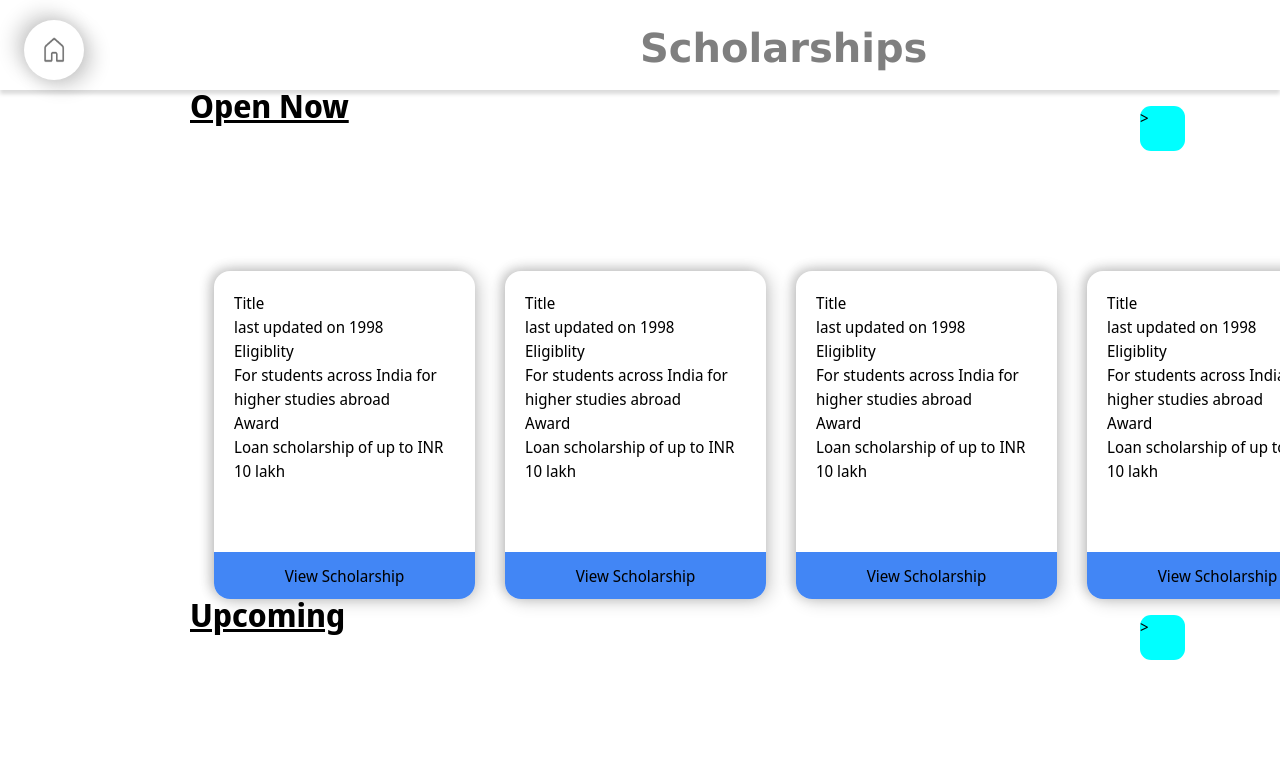
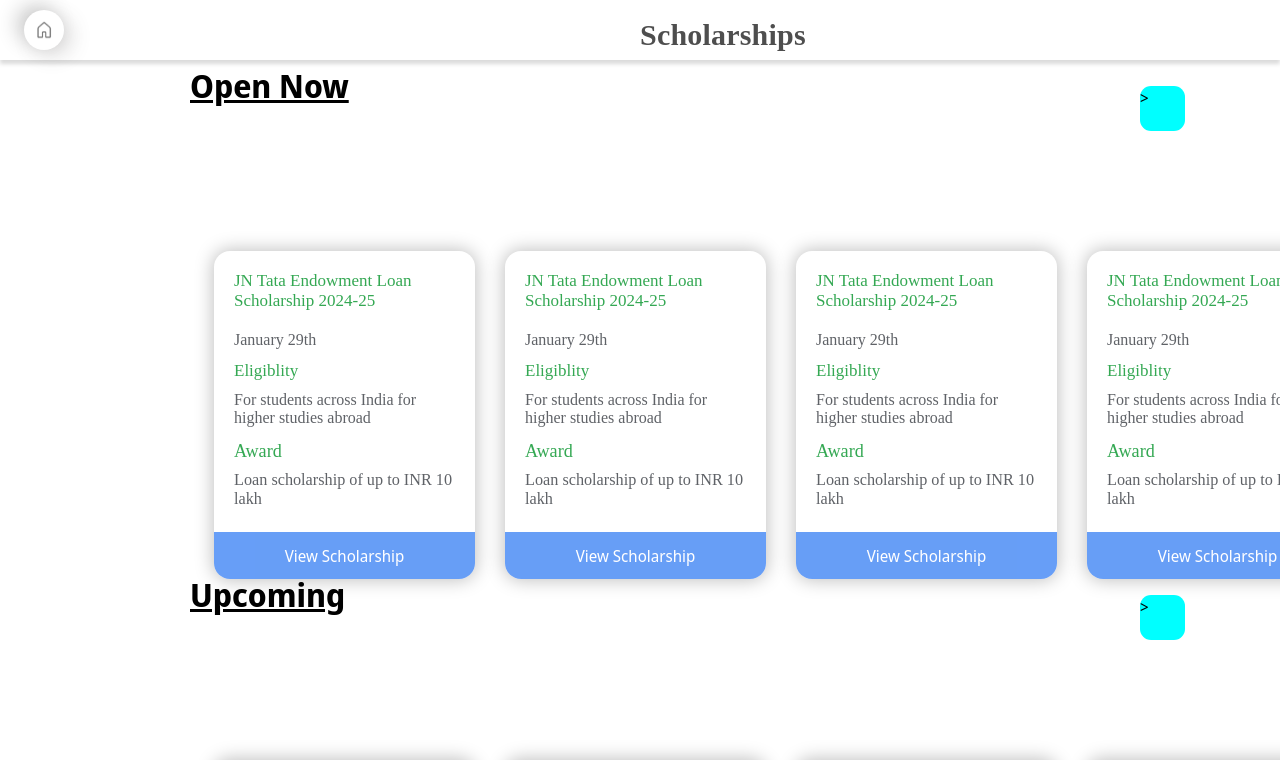
Before and after one commit to SahilShameerDev/scholarship_website_gdsc, a Next.js app: page /scholarships in a window 1280 px wide. Shown: the top 760 px of the page. Built offline with nearby package versions, Linux system fonts and the light colour scheme.

Commit message:
Card styling

```diff
--- a/components/ScholarshipPage/Card/Card.module.css
+++ b/components/ScholarshipPage/Card/Card.module.css
@@ -2,7 +2,7 @@
     width: 261px;
     height: 328px;
     background-color: white;
-    box-shadow: 4px 2px 18px 0 rgba(0, 0, 0, 0.2), -4px -2px 12px 0 rgba(0, 0, 0, 0.19);
+    box-shadow: 0px 0px 18.446px 1.299px rgba(0, 0, 0, 0.25);
     position: relative;
     top: 50px;
     left: 9rem;
@@ -12,6 +12,7 @@
     float: left;
     margin-left: 30px;
     margin-top: 30px;
+
 }
 
 .button{
@@ -22,6 +23,9 @@
     left: 0;
     background-color: #4286F5;
     border-radius: 0 0 16px 16px;
+    opacity: 80%;
+    color: #FFFFFF;
+    opacity: 80%;
 
 }
 
@@ -36,3 +40,66 @@
     padding: 20px;
     box-shadow: 4px 2px 18px 0 rgba(0, 0, 0, 0.2), -4px -2px 12px 0 rgba(0, 0, 0, 0.19);
 }
+
+.title{
+color: #34A853;
+font-family: "Arimo Hebrew Subset";
+font-size: 17px;
+font-style: normal;
+font-weight: 400;
+line-height: normal;
+height: 60px;
+}
+
+.date{
+width: 200.044px;
+height: 30px;
+flex-shrink: 0;
+font-family: "Arimo Hebrew Subset";
+color: #5F6267;
+font-size: 16px;
+font-style: normal;
+font-weight: 400;
+line-height: normal;
+}
+
+.eligiblityTitle{
+width: 226.673px;
+height: 30px;
+flex-shrink: 0;
+color: #34A853;
+font-family: "Arimo Hebrew Subset";
+font-size: 17px;
+font-style: normal;
+font-weight: 400;
+line-height: normal;
+}
+
+.eligiblity{
+color: #5F6267;
+height: 50px;
+font-family: "Arimo Hebrew Subset";
+font-size: 16px;
+font-style: normal;
+font-weight: 400;
+line-height: normal;
+}
+
+.awardTitle{
+color: #34A853;
+height: 30px;
+font-family: "Arimo Hebrew Subset";
+font-size: 18.186px;
+font-style: normal;
+font-weight: 400;
+line-height: normal;
+}
+
+.award{
+color: #5F6267;
+font-family: "Arimo Hebrew Subset";
+font-size: 16.237px;
+font-style: normal;
+font-weight: 400;
+line-height: normal;
+}
--- a/components/ScholarshipPage/Card/Card.tsx
+++ b/components/ScholarshipPage/Card/Card.tsx
@@ -16,8 +16,8 @@
   return (
     <div>
       <div className={styles.panel}>
-        <h1 className={styles.title}>Title</h1>
-        <p className={styles.date}>last updated on 1998</p>
+        <h1 className={styles.title}>JN Tata Endowment Loan Scholarship 2024-25</h1>
+        <p className={styles.date}>January 29th</p>
         <h2 className={styles.eligiblityTitle}>Eligiblity</h2>
         <p className={styles.eligiblity}>
           For students across India for higher studies abroad
--- a/components/ScholarshipPage/Header/Header.module.css
+++ b/components/ScholarshipPage/Header/Header.module.css
@@ -1,18 +1,25 @@
 .header {
-  font-weight: 600;
-  font-size: 40px;
-  font-family: 'Lucida Sans', 'Lucida Sans Regular', 'Lucida Grande', 'Lucida Sans Unicode', Geneva, Verdana, sans-serif;
-  color: #00000080;
+
   box-shadow: 0 4px 4px #00000025;
   position: absolute;
   top: 0px;
   width: 100%;
-  height: 90px;
-  background-color: #FFFFFF;
+  height: 60px;
+
+
 }
 .title{
     position: absolute;
     top: 18px;
     left: 50%;
+    color: #000;
+    font-family: "Google Sans Display";
+    font-size: 30px;
+    font-style: normal;
+    font-weight: 700;
+    line-height: normal;
+    letter-spacing: 0.2px;
+    opacity: 0.69;
+    align-items: center;
 
 }
--- a/components/ScholarshipPage/Home/Home.module.css
+++ b/components/ScholarshipPage/Home/Home.module.css
@@ -1,12 +1,12 @@
 .homeBtn{
-    width: 60px;
-    height: 60px;
+    width: 40px;
+    height: 40px;
     border-radius: 50%;
     background-color: #FFFFFF;
     position: relative;
-    top: 20px;
+    top: 10px;
     left: 1.5rem;
-    box-shadow: 8px 6px 20px 0 rgba(0, 0, 0, 0.2), -8px -6px 20px 0 rgba(0, 0, 0, 0.19);
+    box-shadow: 8px 6px 20px 0 rgba(85, 82, 82, 0.2), -8px -6px 20px 0 rgba(0, 0, 0, 0.19);
     text-align: center;
 }
 .homeIcon{
--- a/components/ScholarshipPage/PopUpModal/PopUpModal.module.css
+++ b/components/ScholarshipPage/PopUpModal/PopUpModal.module.css
@@ -1,6 +1,38 @@
 .eligible{
-    list-style-type: disc; /* Change bullet type to disc */
-  color: black; /* Change bullet color to blue */
-  margin-left: 20px; /* Add indentation */
-  line-height: 1.5; /* Adjust line spacing */
+    /*list-style-type: disc; /* Change bullet type to disc */
+  /*color: black; /* Change bullet color to blue */
+  /*margin-left: 20px; /* Add indentation */
+ /* line-height: 1.5; /* Adjust line spacing */
+ color: #000;
+font-family: Arial;
+font-size: 15px;
+font-style: normal;
+font-weight: 400;
+line-height: normal;
+
 }
+
+.heading{
+  color: #000;
+  font-family: "Google Sans Display";
+  font-size: 29.008px;
+  font-style: normal;
+  font-weight: 700;
+  line-height: normal;
+}
+
+.deadline {
+  color: #000;
+  font-family: Arial;
+  font-size: 13.431px;
+  font-style: normal;
+  font-weight: 400;
+  line-height: normal;
+  display: flex; /* Use flexbox */
+  align-items: center; /* Align items vertically */
+  justify-content: flex-end; /* Align items to the right */
+}
+
+.deadline p {
+  margin-right: 5px; /* Add some space between the image and the caption */
+}
--- a/components/ScholarshipPage/PopUpModal/PopUpModal.tsx
+++ b/components/ScholarshipPage/PopUpModal/PopUpModal.tsx
@@ -6,8 +6,8 @@
 const PopUpModal = () => {
   return (
     <div>
-      <h1>JN Tata Endowment Loan Scholarship 2024-25</h1>
-      <p><Image src='/calender.png' alt="" height={20} width={20}/>Deadline15-Mar-2024Eligibility</p>
+      <h1 className={styles.heading} >JN Tata Endowment Loan Scholarship 2024-25</h1>
+      <div className={styles.deadline}><p><Image src='/calender.png' alt="" height={20} width={20}/>Deadline15-Mar-2024</p></div>
       <h2>Eligiblity</h2>
       <ul className={styles.eligible}>
         <li>
--- a/package.json
+++ b/package.json
@@ -15,7 +15,7 @@
     "autoprefixer": "10.4.17",
     "eslint": "8.56.0",
     "eslint-config-next": "14.1.0",
-    "next": "14.1.0",
+    "next": "^14.1.0",
     "postcss": "8.4.33",
     "react": "18.2.0",
     "react-dom": "18.2.0",
```
Also changed, not shown: 1 other file (tests, documents, lock files or other folders).
